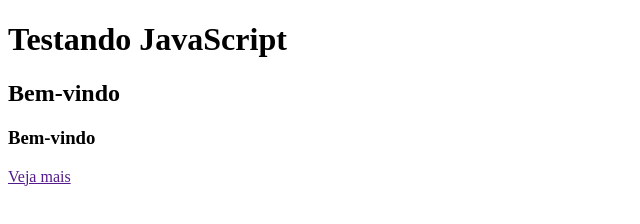
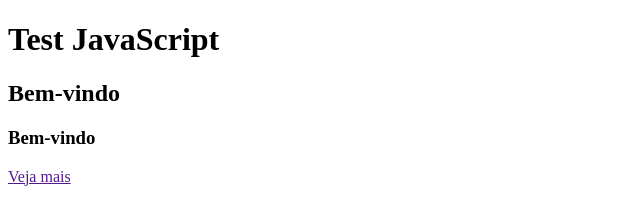
Before and after one commit to NitramTasu/curso-git, a plain HTML site: page index.html in a window 1280 px wide. Shown: the whole page, without its empty margins (0-640 px from the left). Drawn offline with Linux system fonts and the light colour scheme.

Commit message:
Alteração do titulo
titulo novo

```diff
--- a/index.html
+++ b/index.html
@@ -5,7 +5,7 @@
 <meta charset="utf-8"/>
 </head>
 <body>
-	<h1>Testando JavaScript</h1>
+	<h1>Test JavaScript</h1>
 	<h2>Bem-vindo</h2>
 	<h3>Bem-vindo</h3>
 	<script>
```
